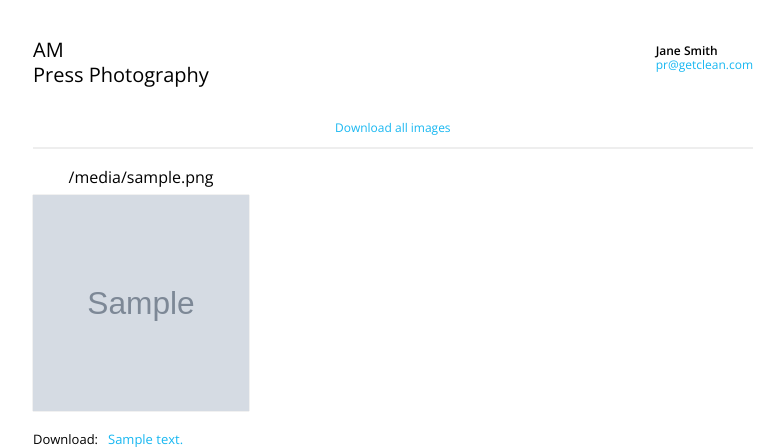
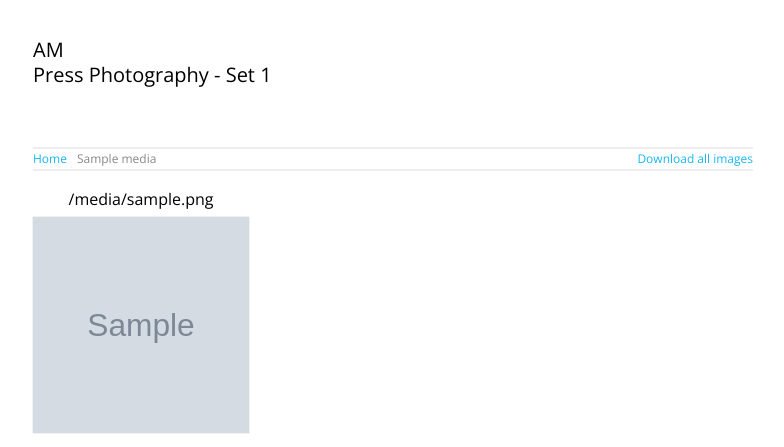
Before and after one commit to tnktp/django-press-gallery, a Django app: template templates/django_press_gallery/media.html in a window 1280 px wide. Shown: the top 447 px of the page, without its empty margins (247-1031 px from the left). Run offline with Django 3.2, Linux system fonts and the light colour scheme; the template is opened without the code that fills it: most values are stand-ins (such as "Sample title", 1, 10 or a date in 2020); grey boxes marked "Sample" are stand-in pictures.

Commit message:
Added Navigation to media view

```diff
--- a/static/django_press_gallery/css/main.css
+++ b/static/django_press_gallery/css/main.css
@@ -48,6 +48,9 @@ header a {
   font-weight: 400;
   margin-top: 2px;
 }
+.active {
+  color: #888;
+}
 .no-media-set {
   font-size: 15px;
   margin-top: 20px;
@@ -76,6 +79,20 @@ header a {
   height: 216px;
   box-shadow: 0 0 1px #aaa;
 }
+nav {
+  border-bottom: solid 2px #eee;
+  height: 20px;
+  line-height: 20px;
+  font-size: 12px;
+}
+nav a {
+  float: left;
+  margin-right: 10px;
+}
+nav .download_all {
+  float: right;
+  margin-right: 0;
+}
 .download_section {
   margin-top: 20px;
   font-size: 13px;
@@ -91,13 +108,6 @@ header a {
 }
 .download_section a:last-child {
   border-right: none;
-}
-.download_all {
-  position: absolute;
-  top: 120px;
-  font-size: 12px;
-  left: 50%;
-  margin-left: -58px;
 }
 #login_form {
   width: 262px;
--- a/static/django_press_gallery/css/main.styl
+++ b/static/django_press_gallery/css/main.styl
@@ -46,6 +46,9 @@ header
         margin-top 2px
 
 
+.active
+    color #888
+
 .no-media-set
     font-size 15px
     margin-top  20px
@@ -75,6 +78,21 @@ header
         // border solid 1px #ddd
         box-shadow 0 0 1px #aaa
 
+nav
+    border-bottom solid 2px #eee
+    height 20px
+    line-height 20px
+    font-size 12px
+
+    a
+        float left
+        margin-right 10px
+
+    .download_all
+        float right
+        margin-right 0
+
+
 .download_section
     margin-top 20px
     font-size 13px
@@ -88,13 +106,6 @@ header
         &:last-child
             border-right none
         border-right solid 1px #000
-
-.download_all
-    position absolute
-    top 120px
-    font-size 12px
-    left 50%
-    margin-left -58px
 
 #login_form
     width 262px
--- a/templates/django_press_gallery/media.html
+++ b/templates/django_press_gallery/media.html
@@ -6,11 +6,15 @@
 <header>
     <div class="left">
         <h2>am</h2>
-        <h1>Press Photography</h1>
+        <h1>Press Photography - Set 1</h1>
     </div>
-    <p class="right">Jane Smith<a href="#">pr@getclean.com</a></p>
+    <!--<p class="right">Jane Smith<a href="#">pr@getclean.com</a></p>-->
+</header>
+<nav>
+    <a href="{% url 'home' %}">Home</a>
+    <a href="" class="active">{{ media_set.title }}</a>
     <a class="download_all" href="{% url 'download_files' media_type='photo' %}">Download all images</a>
-</header>
+</nav>
 {% if media %}
 <div class="mediagroup clearfix">
     {% for record in media %}
--- a/templates/django_press_gallery/pressphotos.html
+++ b/templates/django_press_gallery/pressphotos.html
@@ -8,7 +8,7 @@
         <h2>am</h2>
         <h1>Press Photography</h1>
     </div>
-    <p class="right">Jane Smith<a href="#">pr@getclean.com</a></p>
+    <!--<p class="right">Jane Smith<a href="#">pr@getclean.com</a></p>-->
 </header>
 {% if media_sets %}
 <div class="mediagroup clearfix">
--- a/views.py
+++ b/views.py
@@ -43,7 +43,7 @@ class Media(LoginRequired):
         media_set = get_object_or_404(MediaSetModel, pk=id)
         media = media_set.mediagroup_set.all()
 
-        return render(request, 'django_press_gallery/media.html', {'media': media})
+        return render(request, 'django_press_gallery/media.html', {'media': media, 'media_set': media_set})
 
 class DownloadFILE(LoginRequired):
     def get(self, request, id):
```
Also changed, not shown: urls.py (line endings or trailing spaces).
